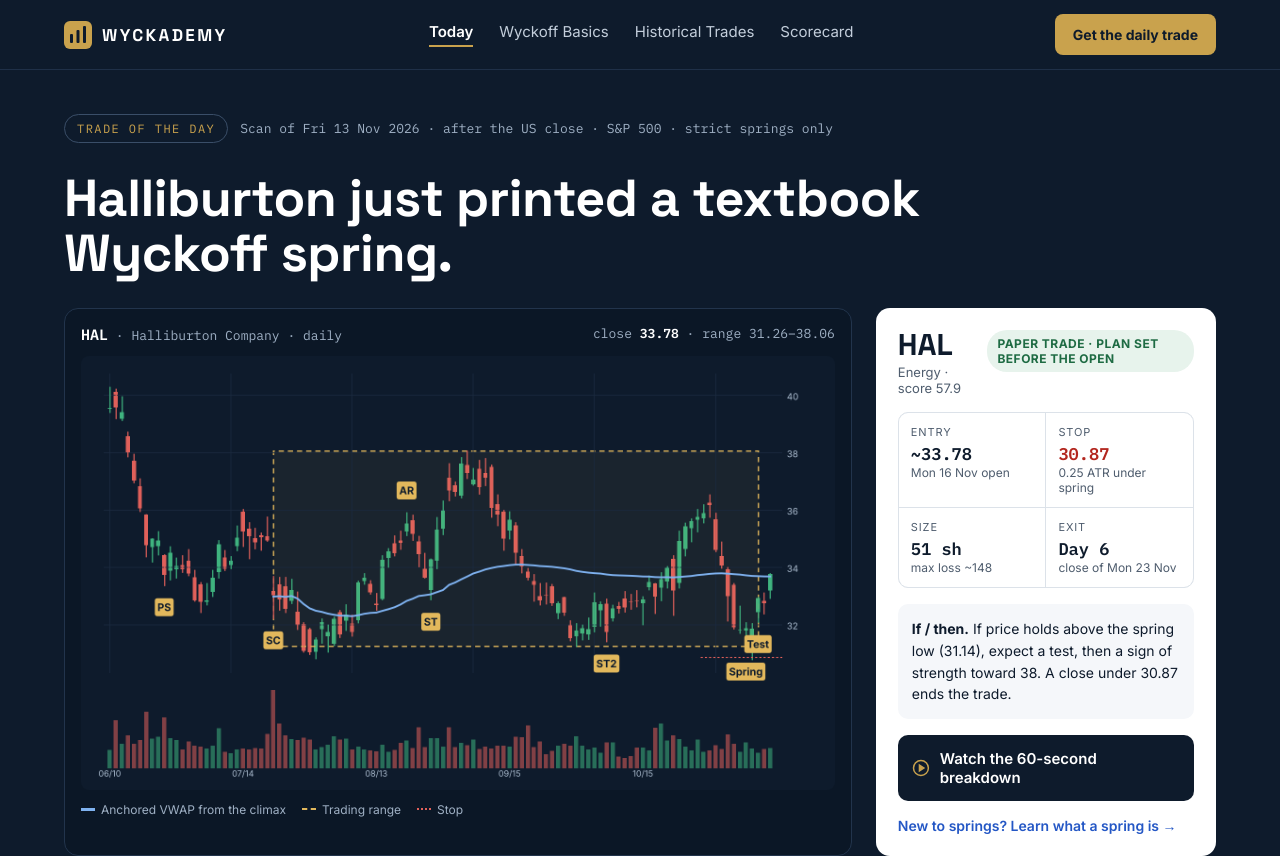
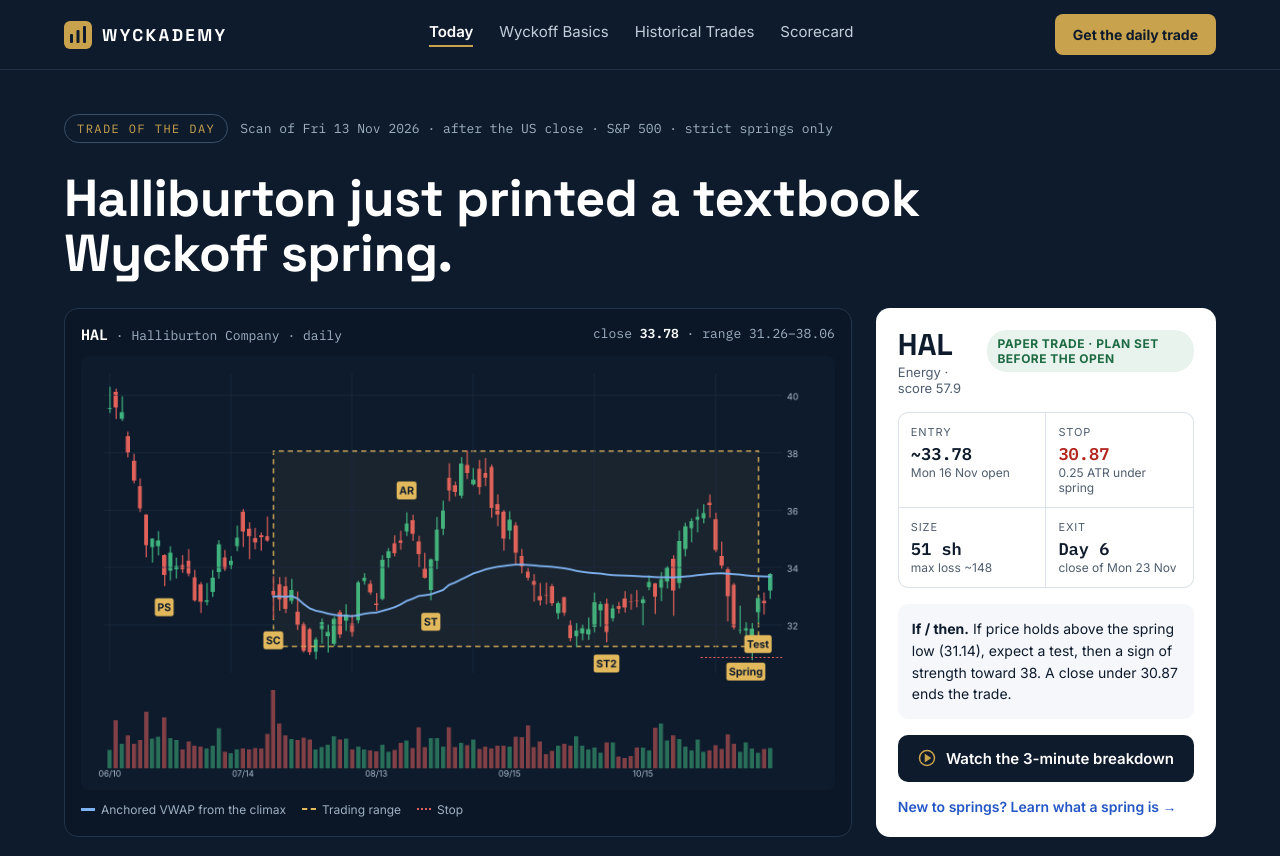
Before and after one commit to usmanbjaved/wyckademy-site, a plain HTML site: page index.html in a window 1280 px wide. Shown: the top 856 px of the page. Drawn offline with Linux system fonts and the light colour scheme.

Commit message:
Webby: landing page button now opens the 3-minute HAL breakdown on YouTube
Co-Authored-By: Claude Opus 5.5 <noreply@anthropic.com>
Claude-Session: https://claude.ai/code/session_01AyNeX4R2Ni2xme3sWqP2CR

```diff
--- a/index.html
+++ b/index.html
@@ -72,8 +72,8 @@ a{color:#0E1B2C}a:hover{color:#2457C5}
 <div style="background: #FFFFFF; padding: 12px"><div style="font-size: 11px; letter-spacing: .08em; color: #4F5D6E">EXIT</div><div style="font-family: 'IBM Plex Mono', monospace; font-size: 17px; font-weight: 600; margin-top: 4px">Day 6</div><div style="font-size: 12px; color: #4F5D6E">close of Mon 23 Nov</div></div>
 </div>
 <div style="font-size: 14px; line-height: 1.55; background: #F5F7FA; border-radius: 10px; padding: 14px"><b>If / then.</b> If price holds above the spring low (31.14), expect a test, then a sign of strength toward 38. A close under 30.87 ends the trade.</div>
-<a href="https://www.youtube.com/shorts/VTYdCnVWCQE" rel="noopener" target="_blank" style="display: flex; align-items: center; justify-content: center; gap: 10px; background: #0E1B2C; color: #FFFFFF; text-decoration: none; padding: 14px; border-radius: 10px; font-weight: 600; font-size: 15px">
-<svg width="18" height="18" viewBox="0 0 24 24" aria-hidden="true" fill="none" stroke="#C9A24D" stroke-width="2"><circle cx="12" cy="12" r="10"></circle><path d="M10 8l6 4-6 4z" fill="#C9A24D"></path></svg>Watch the 60-second breakdown</a>
+<a href="https://www.youtube.com/watch?v=samb0uFVgYo" rel="noopener" target="_blank" style="display: flex; align-items: center; justify-content: center; gap: 10px; background: #0E1B2C; color: #FFFFFF; text-decoration: none; padding: 14px; border-radius: 10px; font-weight: 600; font-size: 15px">
+<svg width="18" height="18" viewBox="0 0 24 24" aria-hidden="true" fill="none" stroke="#C9A24D" stroke-width="2"><circle cx="12" cy="12" r="10"></circle><path d="M10 8l6 4-6 4z" fill="#C9A24D"></path></svg>Watch the 3-minute breakdown</a>
 <a href="/lesson/" style="font-size: 14px; font-weight: 600; color: #2457C5; text-decoration: none">New to springs? Learn what a spring is →</a>
 </aside>
 </div>
```
